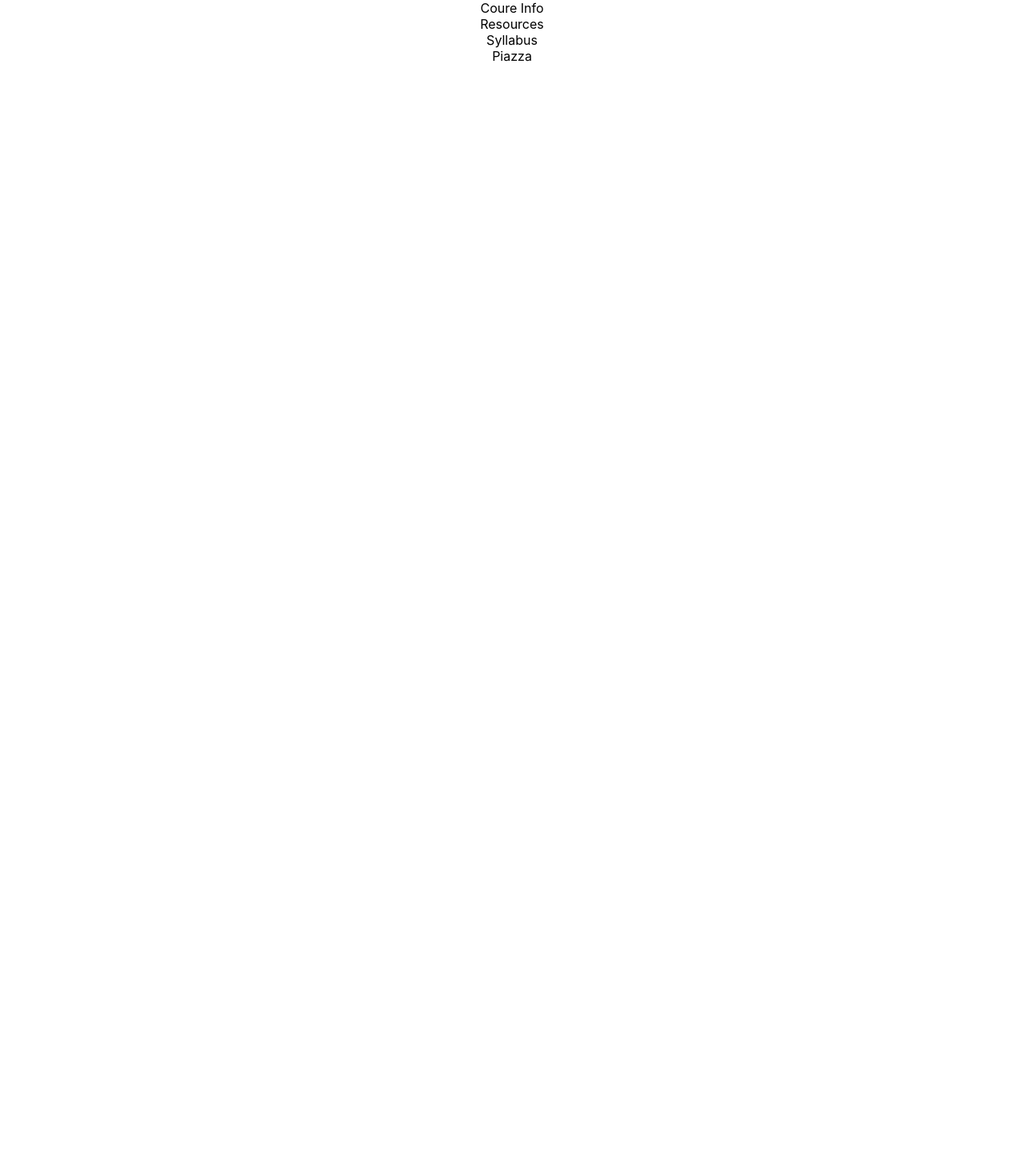
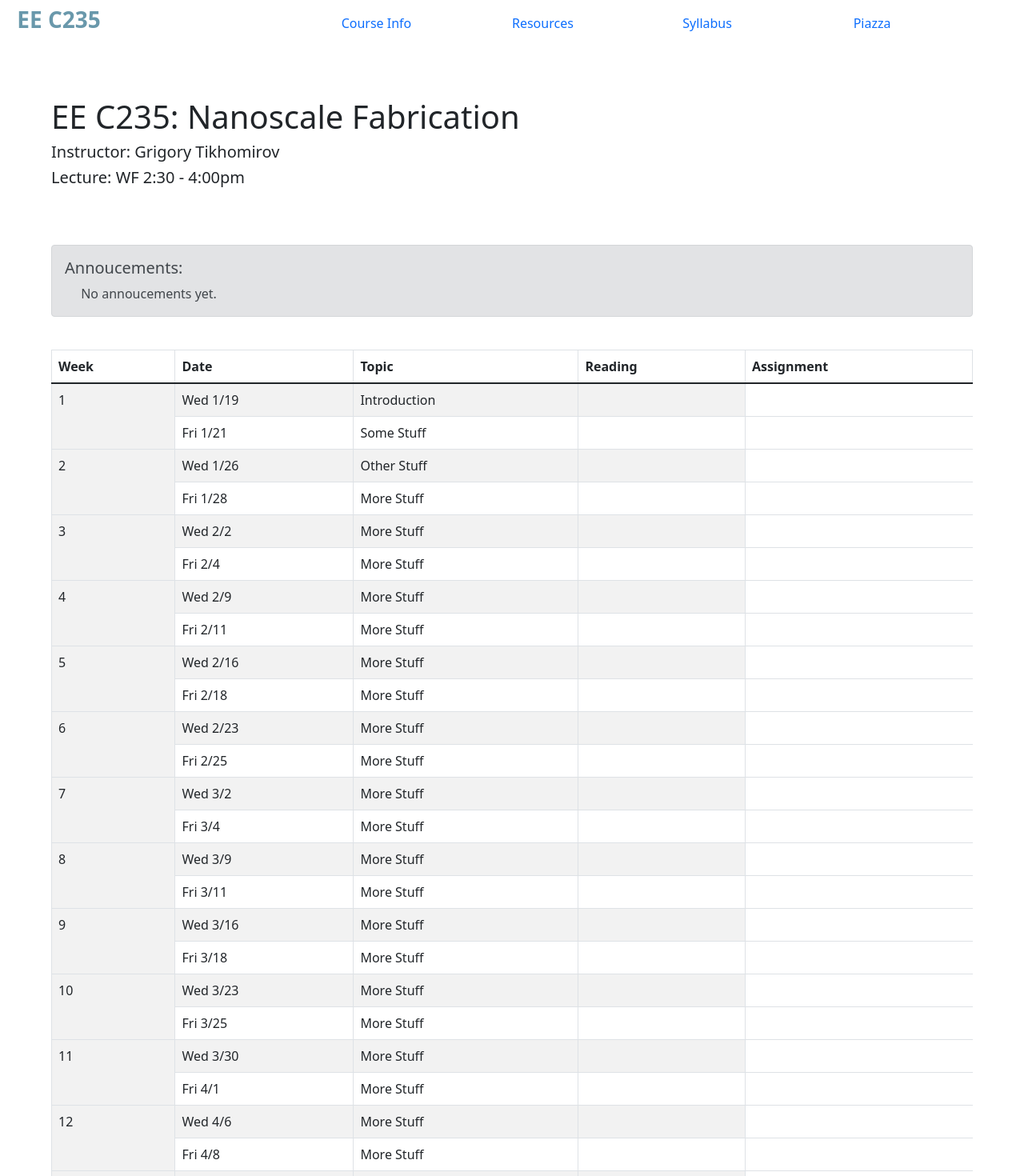
Before and after one commit to tilabberkeley/eec235, a React (Create React App) app: page / in a window 1280 px wide. Shown: the top 1470 px of the page at 80% size. Before the commit the page ends 800 px from the top, so only its background shows below. Built offline with nearby package versions, Linux system fonts and the light colour scheme.

Commit message:
add schedule and scaffolding

```diff
--- a/package.json
+++ b/package.json
@@ -6,7 +6,9 @@
     "@testing-library/jest-dom": "^5.16.1",
     "@testing-library/react": "^12.1.2",
     "@testing-library/user-event": "^13.5.0",
+    "bootstrap": "^5.1.3",
     "react": "^17.0.2",
+    "react-bootstrap": "^2.1.0",
     "react-dom": "^17.0.2",
     "react-scripts": "5.0.0",
     "web-vitals": "^2.1.2"
--- a/src/App.js
+++ b/src/App.js
@@ -1,11 +1,25 @@
 import Footer from "./components/Footer";
 import Navbar from "./components/Navbar";
+import Schedule from "./components/Schedule";
+import Alert from 'react-bootstrap/Alert'
 
 const App = () => {
   return (
   <>
     <Navbar/>
+    <div className="course-container">
+      <h1>EE C235: Nanoscale Fabrication</h1>
+      <h5>Instructor: Grigory Tikhomirov</h5>
+      <h5>Lecture: WF 2:30 - 4:00pm</h5>
+    </div>
 
+    <div className="alert-container">
+    <Alert variant={'secondary'}>
+      <h5>Annoucements: </h5>
+      &emsp; No annoucements yet.
+    </Alert>
+    </div>
+    <Schedule/>
     <Footer/>
   </>
   );
--- /dev/null
+++ b/src/components/Footer.css
@@ -0,0 +1,3 @@
+.footer-container {
+    padding: 0 5%;
+}
--- a/src/components/Footer.js
+++ b/src/components/Footer.js
@@ -1,7 +1,11 @@
+import './Footer.css'
+
 const Footer = () => {
     return (
-        <div>
+        <div className="footer-container">
+        <footer className="pt-4 my-md-5 pt-md-5 border-top">
 
+        </footer>
         </div>
     )
 }
--- a/src/components/Navbar.js
+++ b/src/components/Navbar.js
@@ -2,11 +2,23 @@
 
 const Navbar = () => {
     return (
-        <div class="row navbar-container">
-            <NavbarItem title='Coure Info'/>
-            <NavbarItem title = 'Resources'/>
-            <NavbarItem title='Syllabus'/>
-            <NavbarItem title='Piazza'/>
+        <div className="navbar navbar-light navbar-expand-lg">
+            <div className="col-md-4">
+                <NavbarItem text='EE C235' title='true' link='/'/>
+            </div>
+            <div className="col-md-2">
+                <NavbarItem text='Course Info' link='/info'/>
+            </div>
+            <div className="col-md-2">
+                <NavbarItem text = 'Resources' link='resources'/>
+            </div>
+            <div className="col-md-2">
+                <NavbarItem text='Syllabus' link='syllabus'/>
+            </div>
+            <div className="col-md-2">
+                <NavbarItem text='Piazza' link='#'/>
+            </div>
+
         </div>
     )
 }
--- /dev/null
+++ b/src/components/NavbarItem.css
@@ -0,0 +1,13 @@
+.main-title {
+    padding-left: 5%;
+    color: #6998AB;
+}
+
+.main-title:hover{
+    color: #1A374D;
+    cursor: pointer;
+}
+
+.navbar-link {
+    text-decoration: none;
+}
--- a/src/components/NavbarItem.js
+++ b/src/components/NavbarItem.js
@@ -1,8 +1,8 @@
-const NavbarItem = ({ title }) => {
+import './NavbarItem.css'
+
+const NavbarItem = ({ text, link, title }) => {
     return (
-        <div>
-            <a>{title}</a>
-        </div>
+           title == 'true' ? <h3><a href={link} className="main-title navbar-link"><strong>{text}</strong></a></h3> : <a className="navbar-link" href={link}>{text}</a>
     )
 }
 
--- /dev/null
+++ b/src/components/Schedule.css
@@ -0,0 +1,3 @@
+.schedule-container {
+    padding: 2% 5%;
+}
--- /dev/null
+++ b/src/components/Schedule.js
@@ -0,0 +1,59 @@
+import React from 'react'
+import ScheduleItem from "./ScheduleItem"
+import Table from 'react-bootstrap/Table'
+import './Schedule.css'
+
+
+const Schedule = () => {
+    return (
+        <div className="schedule-container">
+        <Table striped bordered hover className=''>
+                <thead>
+                <tr>
+                    <th>Week</th>
+                    <th>Date</th>
+                    <th>Topic</th>
+                    <th>Reading</th>
+                    <th>Assignment</th>
+                </tr>
+                </thead>
+                <tbody>
+                <ScheduleItem week='1' date='1/19' topic='Introduction' reading=''/>
+                <ScheduleItem week='' date='1/21' topic='Some Stuff' reading=''/>
+                <ScheduleItem week='2' date='1/26' topic='Other Stuff' reading=''/>
+                <ScheduleItem week='' date='1/28' topic='More Stuff' reading=''/>
+                <ScheduleItem week='3' date='2/2' topic='More Stuff' reading=''/>
+                <ScheduleItem week='' date='2/4' topic='More Stuff' reading=''/>
+                <ScheduleItem week='4' date='2/9' topic='More Stuff' reading=''/>
+                <ScheduleItem week='' date='2/11' topic='More Stuff' reading=''/>
+                <ScheduleItem week='5' date='2/16' topic='More Stuff' reading=''/>
+                <ScheduleItem week='' date='2/18' topic='More Stuff' reading=''/>
+                <ScheduleItem week='6' date='2/23' topic='More Stuff' reading=''/>
+                <ScheduleItem week='' date='2/25' topic='More Stuff' reading=''/>
+                <ScheduleItem week='7' date='3/2' topic='More Stuff' reading=''/>
+                <ScheduleItem week='' date='3/4' topic='More Stuff' reading=''/>
+                <ScheduleItem week='8' date='3/9' topic='More Stuff' reading=''/>
+                <ScheduleItem week='' date='3/11' topic='More Stuff' reading=''/>
+                <ScheduleItem week='9' date='3/16' topic='More Stuff' reading=''/>
+                <ScheduleItem week='' date='3/18' topic='More Stuff' reading=''/>
+                <ScheduleItem week='10' date='3/23' topic='More Stuff' reading=''/>
+                <ScheduleItem week='' date='3/25' topic='More Stuff' reading=''/>
+                <ScheduleItem week='11' date='3/30' topic='More Stuff' reading=''/>
+                <ScheduleItem week='' date='4/1' topic='More Stuff' reading=''/>
+                <ScheduleItem week='12' date='4/6' topic='More Stuff' reading=''/>
+                <ScheduleItem week='' date='4/8' topic='More Stuff' reading=''/>
+                <ScheduleItem week='13' date='4/13' topic='More Stuff' reading=''/>
+                <ScheduleItem week='' date='4/15' topic='More Stuff' reading=''/>
+                <ScheduleItem week='14' date='4/20' topic='More Stuff' reading=''/>
+                <ScheduleItem week='' date='4/22' topic='More Stuff' reading=''/>
+                <ScheduleItem week='15' date='4/27' topic='More Stuff' reading=''/>
+                <ScheduleItem week='' date='4/29' topic='More Stuff' reading=''/>
+                <ScheduleItem week='16' date='5/4' topic='More Stuff' reading=''/>
+                <ScheduleItem week='' date='5/6' topic='More Stuff' reading=''/>
+                </tbody>
+        </Table>
+        </div>
+    )
+}
+
+export default Schedule
--- /dev/null
+++ b/src/components/ScheduleItem.js
@@ -0,0 +1,13 @@
+
+const ScheduleItem = ({ week, date, topic, reading}) => {
+    return (
+            <tr>
+                {week != '' && <td rowSpan='2'>{week}</td>}
+                <td>{`${week != '' ? 'Wed' : 'Fri'} ${date}`}</td>
+                <td>{topic}</td>
+                <td>{reading}</td>
+            </tr>
+    )
+}
+
+export default ScheduleItem
--- a/src/index.css
+++ b/src/index.css
@@ -15,3 +15,11 @@
 .navbar-container {
   text-align: center;
 }
+
+.course-container {
+  padding: 5% 5%;
+}
+
+.alert-container {
+  padding: 0 5%;
+}
--- a/src/index.js
+++ b/src/index.js
@@ -3,6 +3,7 @@
 import './index.css';
 import App from './App';
 import reportWebVitals from './reportWebVitals';
+import 'bootstrap/dist/css/bootstrap.min.css';
 
 ReactDOM.render(
   <React.StrictMode>
```
Also changed, not shown: 1 other file (tests, documents, lock files or other folders).
